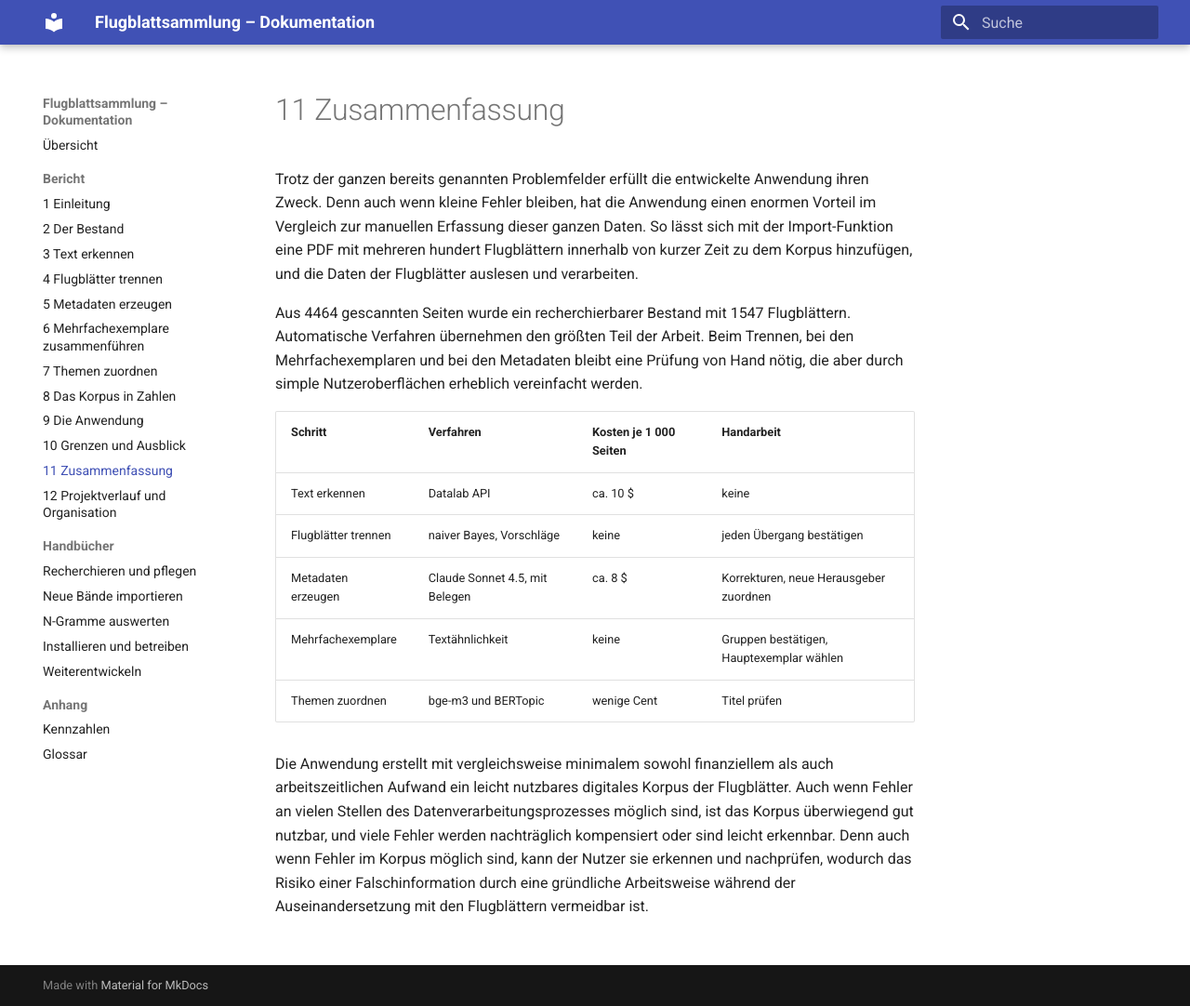
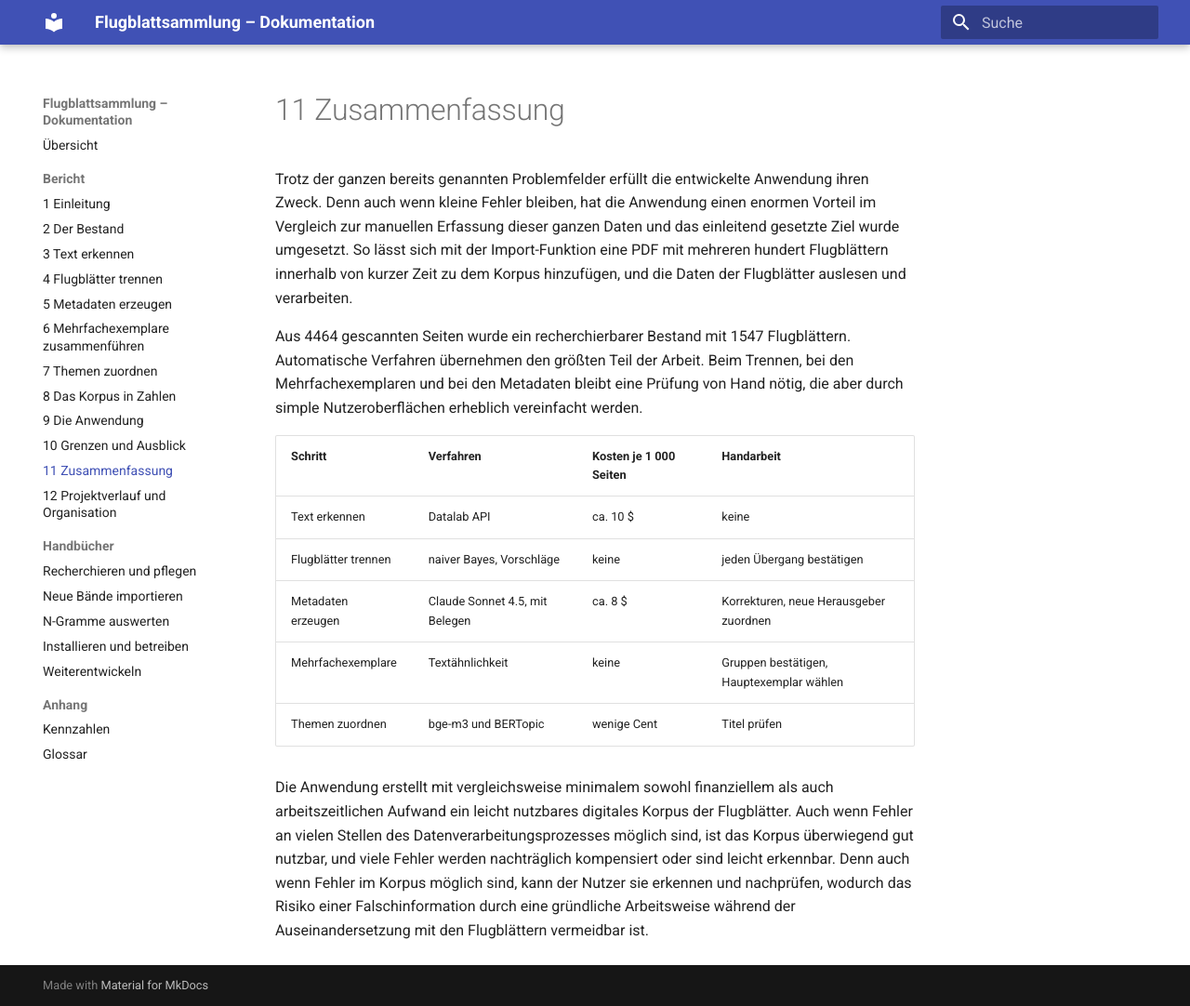
Before and after one commit to woidveit02/UR_LeafletArchive, an MkDocs documentation site: the page built from docs/bericht/11-zusammenfassung.md, in a window 1280 px wide and 1082 px high. Shown: the whole window at 93% size. Built offline with MkDocs 1.6.1 and Material for MkDocs 9.7.7, drawn with Linux system fonts in a browser that asks for light colours.

Commit message:
docs: Finalize chapters 10 and 11

```diff
--- a/docs/bericht/11-zusammenfassung.md
+++ b/docs/bericht/11-zusammenfassung.md
@@ -1,6 +1,6 @@
 # 11 Zusammenfassung
 
-Trotz der ganzen bereits genannten Problemfelder erfüllt die entwickelte Anwendung ihren Zweck. Denn auch wenn kleine Fehler bleiben, hat die Anwendung einen enormen Vorteil im Vergleich zur manuellen Erfassung dieser ganzen Daten. So lässt sich mit der Import-Funktion eine PDF mit mehreren hundert Flugblättern innerhalb von kurzer Zeit zu dem Korpus hinzufügen, und die Daten der Flugblätter auslesen und verarbeiten.
+Trotz der ganzen bereits genannten Problemfelder erfüllt die entwickelte Anwendung ihren Zweck. Denn auch wenn kleine Fehler bleiben, hat die Anwendung einen enormen Vorteil im Vergleich zur manuellen Erfassung dieser ganzen Daten und das einleitend gesetzte Ziel wurde umgesetzt. So lässt sich mit der Import-Funktion eine PDF mit mehreren hundert Flugblättern innerhalb von kurzer Zeit zu dem Korpus hinzufügen, und die Daten der Flugblätter auslesen und verarbeiten.
 
 Aus 4464 gescannten Seiten wurde ein recherchierbarer Bestand mit 1547 Flugblättern. Automatische Verfahren übernehmen den größten Teil der Arbeit. Beim Trennen, bei den Mehrfachexemplaren und bei den Metadaten bleibt eine Prüfung von Hand nötig, die aber durch simple Nutzeroberflächen erheblich vereinfacht werden.
 
```
Also changed, not shown: docs/bericht/10-grenzen-ausblick.md (+1 -1 lines).
